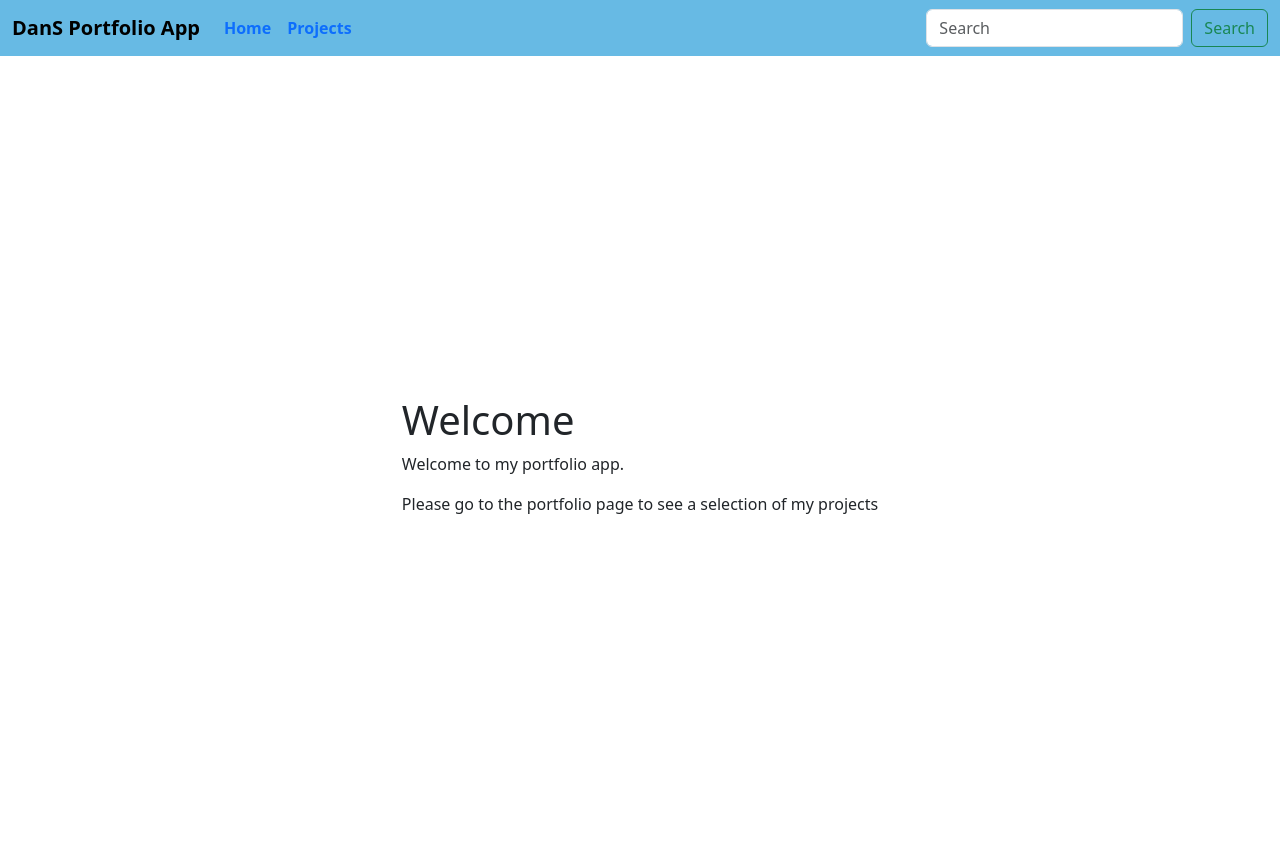
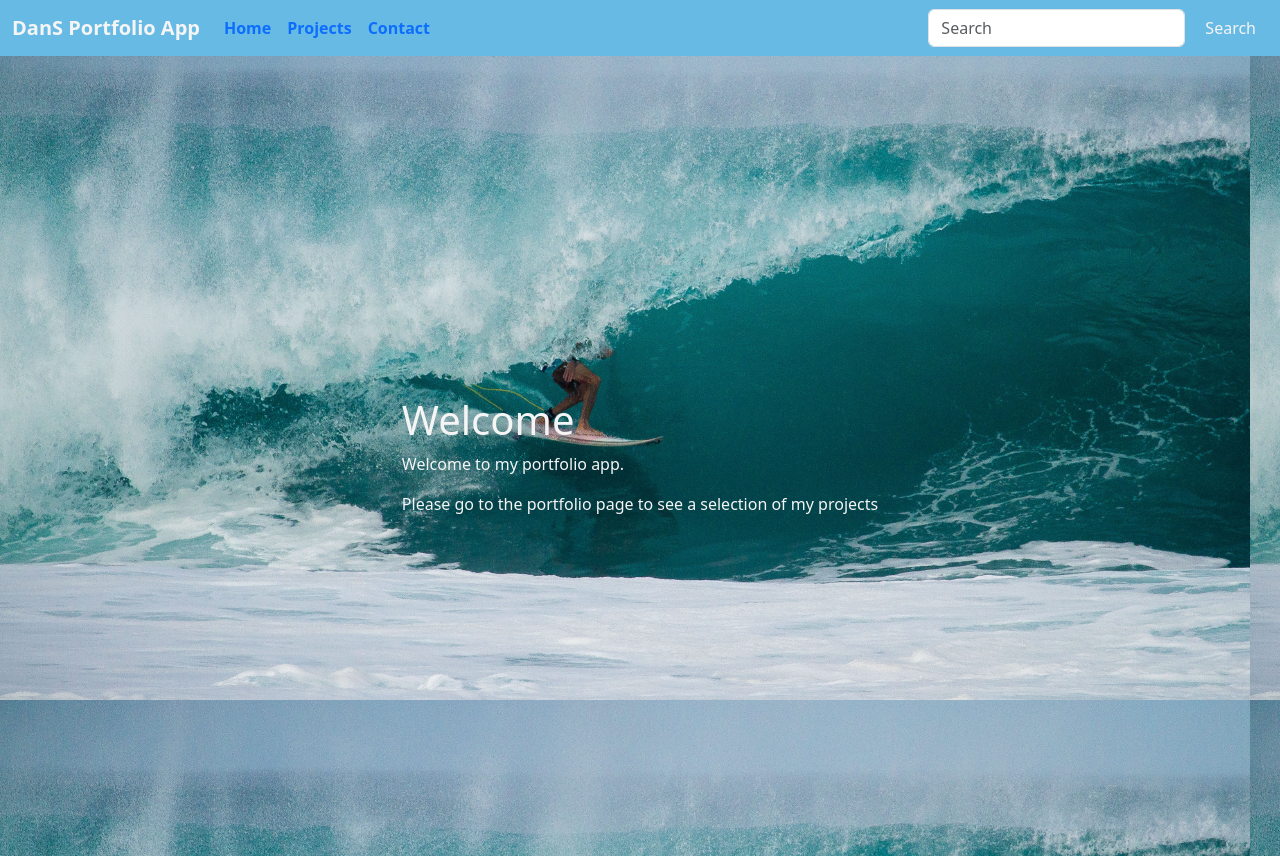
Before and after one commit to dansora/ds-react-portfolio-app, a React (Vite) app: page / in a window 1280 px wide. Built offline with nearby package versions, Linux system fonts and the light colour scheme.

Commit message:
added some changes for the contact page and css files

```diff
--- a/package.json
+++ b/package.json
@@ -11,7 +11,7 @@
   },
   "dependencies": {
     "axios": "^1.6.7",
-    "bootstrap": "^5.3.2",
+    "bootstrap": "^5.3.3",
     "react": "^18.2.0",
     "react-dom": "^18.2.0",
     "react-router-dom": "^6.22.0"
--- a/src/App.css
+++ b/src/App.css
@@ -7,5 +7,5 @@
 body {
     font-family: "Trebuchet MS", "Lucida Sans Unicode", "Lucida Grande",
     "Lucida Sans", Arial, sans-serif;
-    background-image: -moz-radial-gradient();
+    background-image: url(../src/assets/background1.png);
 }
--- a/src/components/NavigationBar/index.jsx
+++ b/src/components/NavigationBar/index.jsx
@@ -13,7 +13,7 @@ const NavigationBar = () => {
           type="button"
           data-bs-toggle="collapse"
           data-bs-target="#navbarSupportedContent"
-          aria-controls="#navbarSupportedContent"
+          aria-controls="navbarSupportedContent"
           aria-expanded="false"
           aria-label="Toggle navigation"
         >
@@ -22,10 +22,13 @@ const NavigationBar = () => {
         <div className="collapse navbar-collapse" id="navbarSupportedContent">
           <ul className="navbar-nav me-auto mb-2 mb-lg-0 ">
             <li className="nav-item nav-link-hover mx-2">
-              <NavLink to="/" style ={ {textDecoration: 'none'} }>Home</NavLink>
+              <NavLink to="/" style ={ {textDecoration: 'none'} } className="nav-link-hover">Home</NavLink>
             </li>
             <li className="nav-item nav-link-hover mx-2">
-              <NavLink to="/restaurants" style ={ {textDecoration: 'none'} }>Projects</NavLink>
+              <NavLink to="/restaurants" style ={ {textDecoration: 'none'} } className="nav-link-hover">Projects</NavLink>
+            </li>
+            <li className="nav-item nav-link-hover mx-2">
+              <NavLink to="/restaurants" style ={ {textDecoration: 'none'} } className="nav-link-hover">Contact</NavLink>
             </li>
           </ul>
           <form className="d-flex" role="search" id="formBox">
--- a/src/components/NavigationBar/navbar.css
+++ b/src/components/NavigationBar/navbar.css
@@ -1,15 +1,18 @@
-.nav-item {
-    text-decoration: none;
-    font-weight: 600;
-}
-
 nav.navbar {
     background-color: #67bae4 !important;
+    position: sticky;
 }
 
 .navbar-brand {
-    font-weight: 900;
+    color: whitesmoke !important;
+    font-weight: 700;
     font-size: 2rem;
+}
+
+.nav-item {
+    color: whitesmoke !important;
+    text-decoration: none;
+    font-weight: 600;
 }
 
 .nav-link-hover:hover {
@@ -17,3 +20,11 @@ nav.navbar {
     color: blue; /* Example: Change text color to blue */
     text-decoration: underline !important; /* Optional: Add underline on hover */
   }
+
+  .btn {
+    color: whitesmoke !important;
+  }
+
+  .btn-outline-success {
+    border: none !important;
+  }
--- a/src/index.css
+++ b/src/index.css
@@ -5,7 +5,8 @@
 }
 
 body {
+    color: whitesmoke !important;
     font-family: "Trebuchet MS", "Lucida Sans Unicode", "Lucida Grande",
     "Lucida Sans", Arial, sans-serif;
-    background-image: -moz-radial-gradient();
+    background-image:url(./assets/background1.png)
 }
```
Also changed, not shown: src/pages/ContactPage/index.jsx (added, +13 -0 lines), 1 other file (tests, documents, lock files or other folders).
